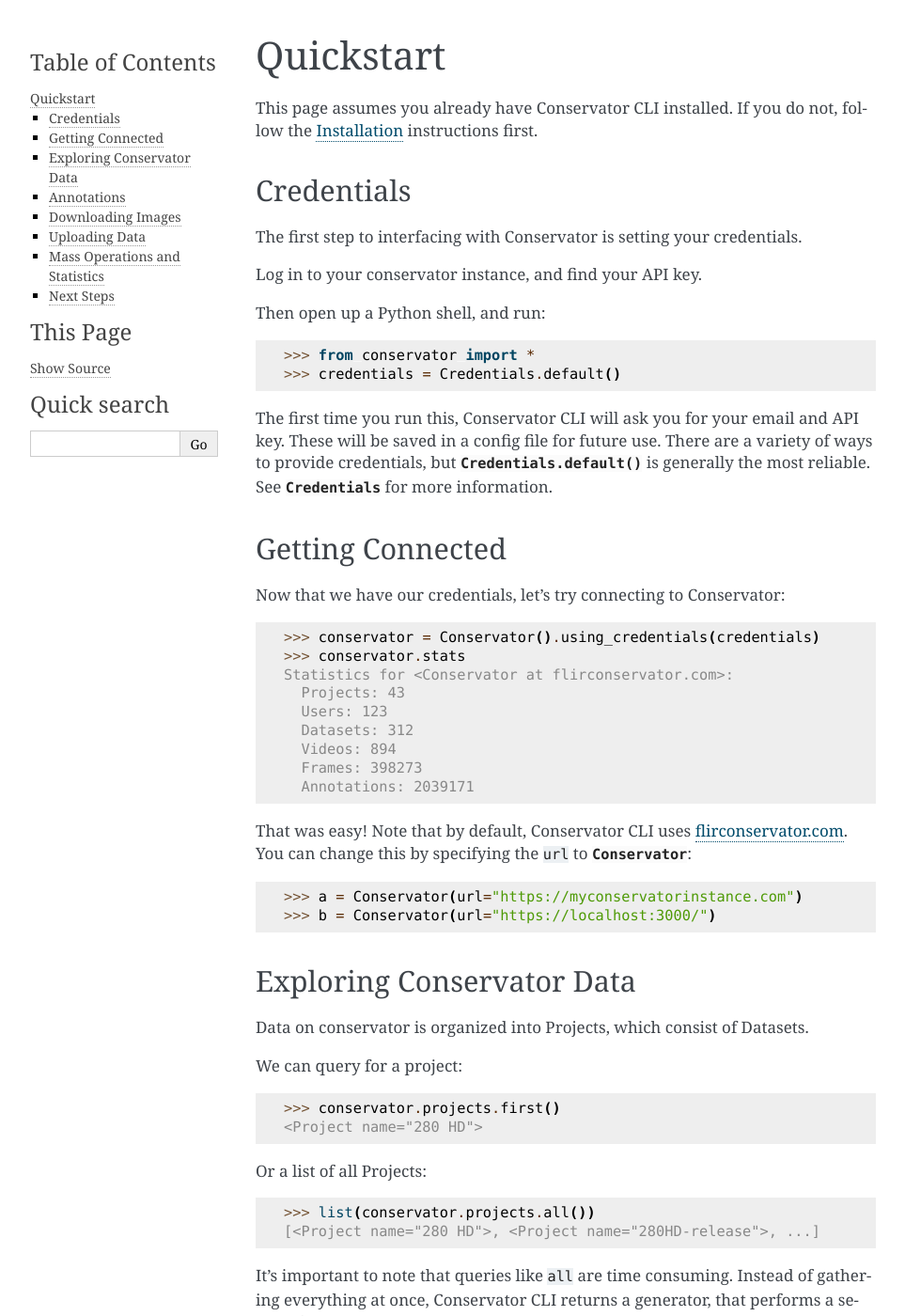
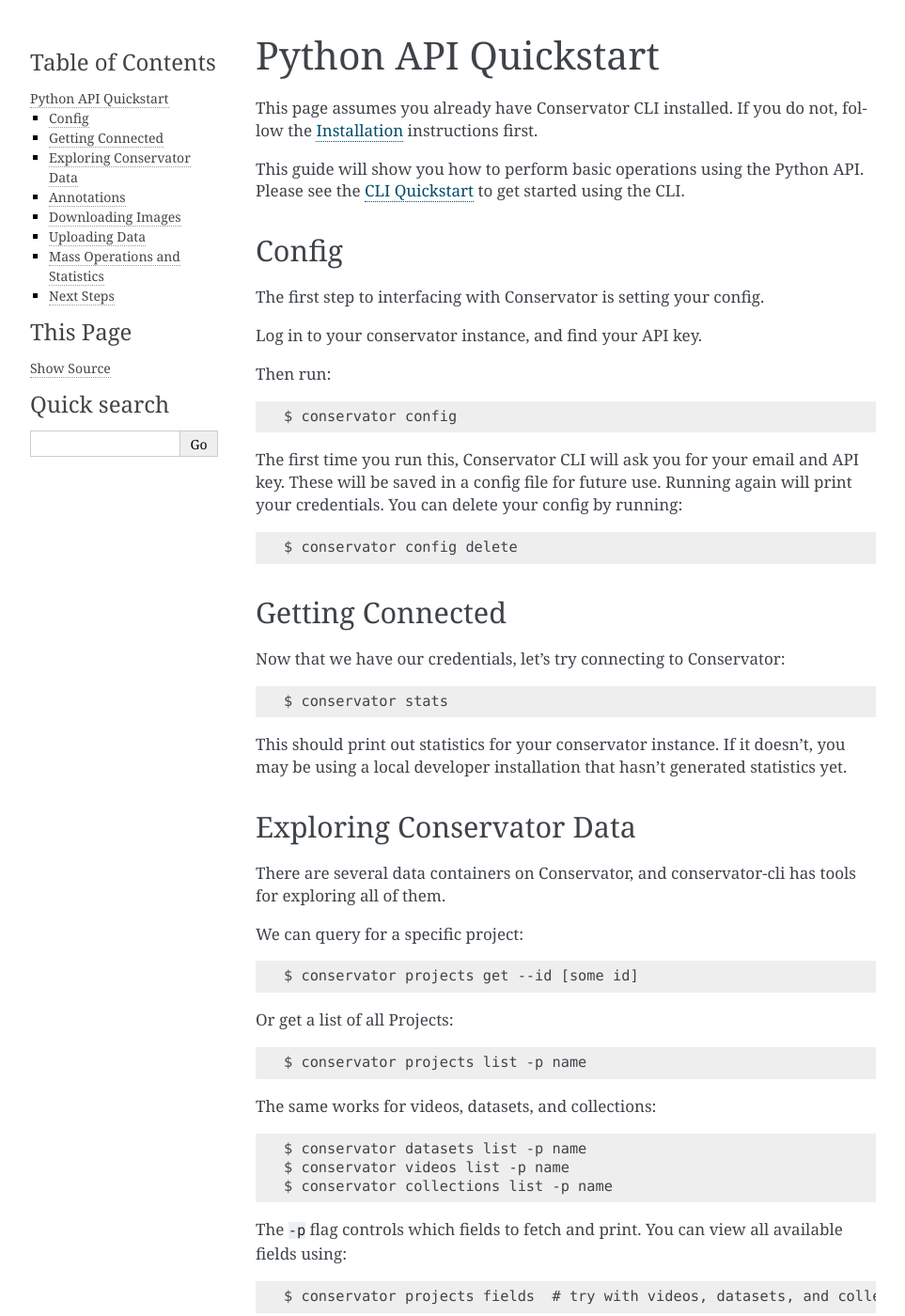
Before and after one commit to FLIR/conservator-cli, a Sphinx documentation site: the page built from docs/usage/api_quickstart.rst, in a window 1280 px wide and 1400 px high. Shown: the whole window at 94% size, without its empty margins (148-1111 px from the left). Built offline with Sphinx 7.4.7, drawn with Linux system fonts in a browser that asks for light colours; some of the changed text lies outside the part shown.

Commit message:
Update docs

```diff
--- a/docs/usage/quickstart.rst
+++ b/docs/usage/api_quickstart.rst
@@ -1,76 +1,76 @@
-Quickstart
-==========
+Python API Quickstart
+=====================
 
 This page assumes you already have Conservator CLI installed.  If you do not,
 follow the :doc:`installation` instructions first.
 
-Credentials
------------
+This guide will show you how to perform basic operations using the Python API.
+Please see the :doc:`cli_quickstart` to get started using the CLI.
 
-The first step to interfacing with Conservator is setting your credentials.
+Config
+------
+
+The first step to interfacing with Conservator is setting your config.
 
 Log in to your conservator instance, and find your API key.
 
-Then open up a Python shell, and run::
+Then run::
 
-    >>> from conservator import *
-    >>> credentials = Credentials.default()
+    $ conservator config
 
 The first time you run this, Conservator CLI will ask you for your email and API key.
-These will be saved in a config file for future use. There are a variety of ways to
-provide credentials, but :func:`Credentials.default` is generally the
-most reliable. See :class:`Credentials` for more information.
+These will be saved in a config file for future use. Running again will print your
+credentials. You can delete your config by running::
+
+    $ conservator config delete
 
 Getting Connected
 -----------------
 
 Now that we have our credentials, let's try connecting to Conservator::
 
-    >>> conservator = Conservator().using_credentials(credentials)
-    >>> conservator.stats
-    Statistics for <Conservator at flirconservator.com>:
-      Projects: 43
-      Users: 123
-      Datasets: 312
-      Videos: 894
-      Frames: 398273
-      Annotations: 2039171
+    $ conservator stats
 
-That was easy! Note that by default, Conservator CLI uses `flirconservator.com`_.
-You can change this by specifying the ``url`` to :class:`Conservator`::
-
-    >>> a = Conservator(url="https://myconservatorinstance.com")
-    >>> b = Conservator(url="https://localhost:3000/")
-
-.. _`flirconservator.com`: https://flirconservator.com
+This should print out statistics for your conservator instance. If it doesn't,
+you may be using a local developer installation that hasn't generated statistics
+yet.
 
 Exploring Conservator Data
 --------------------------
 
-Data on conservator is organized into Projects, which consist of Datasets.
+There are several data containers on Conservator, and conservator-cli has tools
+for exploring all of them.
 
-We can query for a project::
+We can query for a specific project::
 
-    >>> conservator.projects.first()
-    <Project name="280 HD">
+    $ conservator projects get --id [some id]
 
-Or a list of all Projects::
+Or get a list of all Projects::
 
-    >>> list(conservator.projects.all())
-    [<Project name="280 HD">, <Project name="280HD-release">, ...]
+    $ conservator projects list -p name
 
-It's important to note that queries like ``all`` are time consuming.  Instead
-of gathering everything at once, Conservator CLI returns a generator, that
-performs a series of paged queries to serve the entities as they are needed.
-You can read more about this process by looking at :class:`conservator.QueryableCollection`.
+The same works for videos, datasets, and collections::
 
-You can also perform more advanced queries by leveraging Conservator's :doc:`advanced_search`
-feature::
+    $ conservator datasets list -p name
+    $ conservator videos list -p name
+    $ conservator collections list -p name
 
-    >>> image = conservator.images.search("before:2017-01-09 AND location:Goleta").first()
-    >>> image
-    <Image name="20191031_182208_168_8b.JPG">
+The ``-p`` flag controls which fields to fetch and print. You can view all
+available fields using::
 
+    $ conservator projects fields  # try with videos, datasets, and collections
+
+We can also perform searches using Conservator's Advanced Search. To list the ids
+of all datasets that contain a human annotated car, we can do::
+
+    $ conservator datasets search "has:car"
+
+And of course, with works with projects, videos and collections.
+
+.. note::
+
+    When searching projects, conservator doesn't support Advanced Search. You
+    can't include certain characters in your query (for instance, `:`, `\`, or `?`).
 
 Annotations
 -----------
--- a/docs/usage/installation.rst
+++ b/docs/usage/installation.rst
@@ -55,3 +55,8 @@
 You can view the documentation by opening ``/docs/_build/html/index.html``.
 
 Refer to the Quickstart Guide in the generated documentation for your next steps.
+
+Next Steps
+^^^^^^^^^^
+Next, check out the :doc:`usage/cli_quickstart` to start using the CLI. Or, jump
+straight into using Conservator CLI via Python with the :doc:`usage/api_quickstart`.
```
Also changed, not shown: docs/index.rst (+10 -6 lines), docs/usage/cli_quickstart.rst (added, +91 -0 lines).
